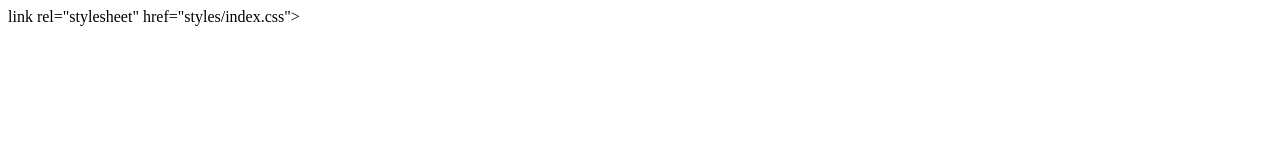
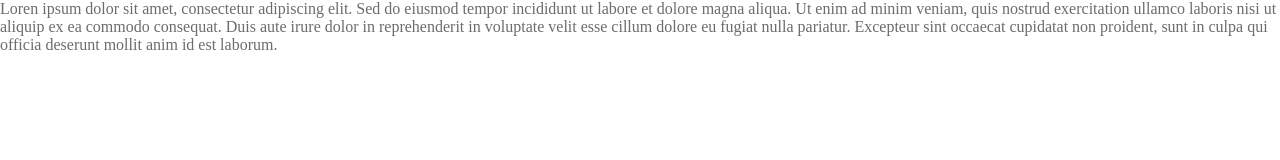
Before and after one commit to Lucas-Rodrigues-do-Nascimento/Projeto-Travelgram, a plain HTML site: page index.html in a window 1280 px wide. Drawn offline with Linux system fonts and the light colour scheme.

Commit message:
initial style guide

```diff
--- a/index.html
+++ b/index.html
@@ -4,9 +4,12 @@
   <meta charset="UTF-8">
   <meta name="viewport" content="width=device-width, initial-scale=1.0">
   <title>Travelgram | Perfil de viagens </title>
-  link rel="stylesheet" href="styles/index.css">
+  <link rel="stylesheet" href="styles/index.css">
 </head>
 <body>
+  <p>
+    Loren ipsum dolor sit amet, consectetur adipiscing elit. Sed do eiusmod tempor incididunt ut labore et dolore magna aliqua. Ut enim ad minim veniam, quis nostrud exercitation ullamco laboris nisi ut aliquip ex ea commodo consequat. Duis aute irure dolor in reprehenderit in voluptate velit esse cillum dolore eu fugiat nulla pariatur. Excepteur sint occaecat cupidatat non proident, sunt in culpa qui officia deserunt mollit anim id est laborum.
+  </p>
+</body>
 
-</body>
 </html>
--- a/styles/global.css
+++ b/styles/global.css
@@ -4,3 +4,20 @@ padding: 0;
 box-sizing: border-box;
 
 }
+
+:root {
+--branding-color: #EF5F4C;
+--background-color: #FFFFFF;
+--surface-color: #F5F5F5;
+--skeleton-color: #D9D9D9;
+--shape-transparency: #ffffff8f;
+--text-color-primary: #313131;
+--text-color-secondary: #6C6C6C;
+}
+
+body {
+
+  color: var(--text-color-secondary);
+  background-color: var(--background-color);
+
+}
```
Also changed, not shown: assets/AirplaneTilt.svg (added), assets/Image 01.png (added), assets/Image 02.png (added), assets/Image 03.png (added), assets/Image 04.png (added), assets/Image 05.png (added), assets/Image 06.png (added), assets/Image 07.png (added), assets/Image 08.png (added), assets/Image 09.png (added), assets/Image 10.png (added), assets/Image 11.png (added), assets/Image.svg (added), assets/Logo.svg (added), 2 more files, 1 other file.
